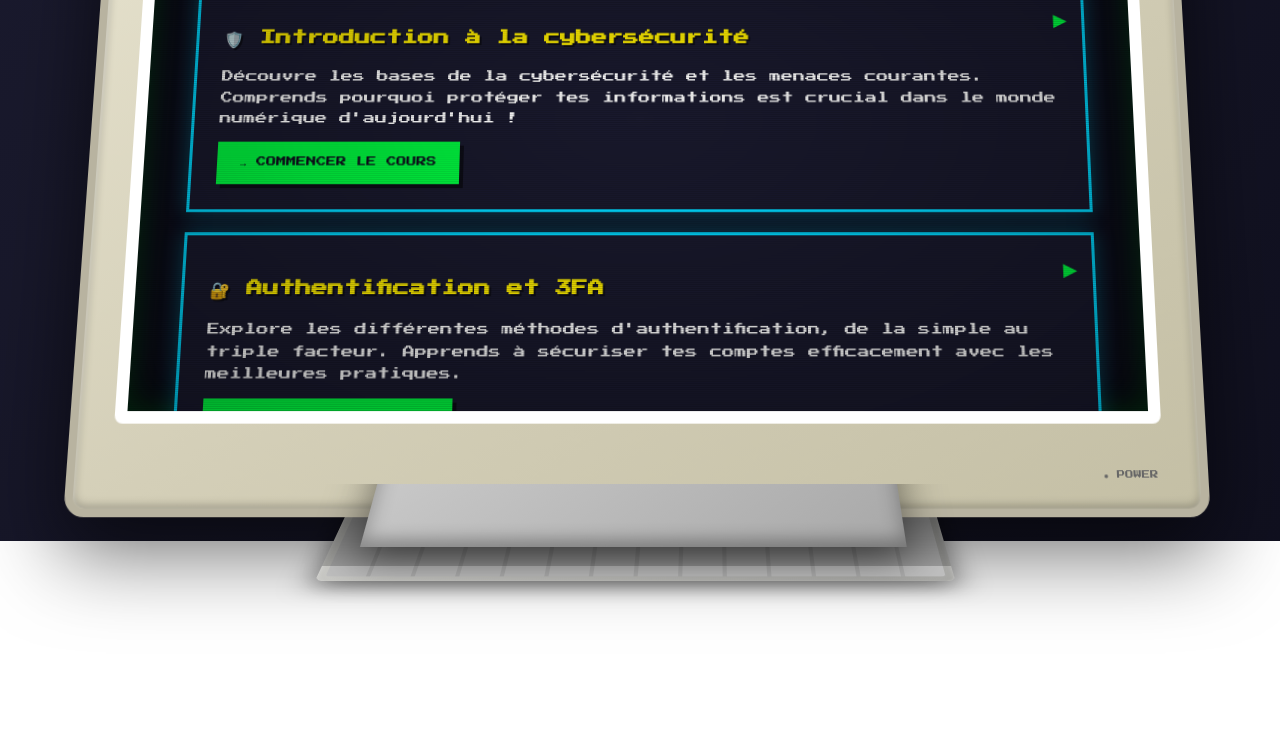
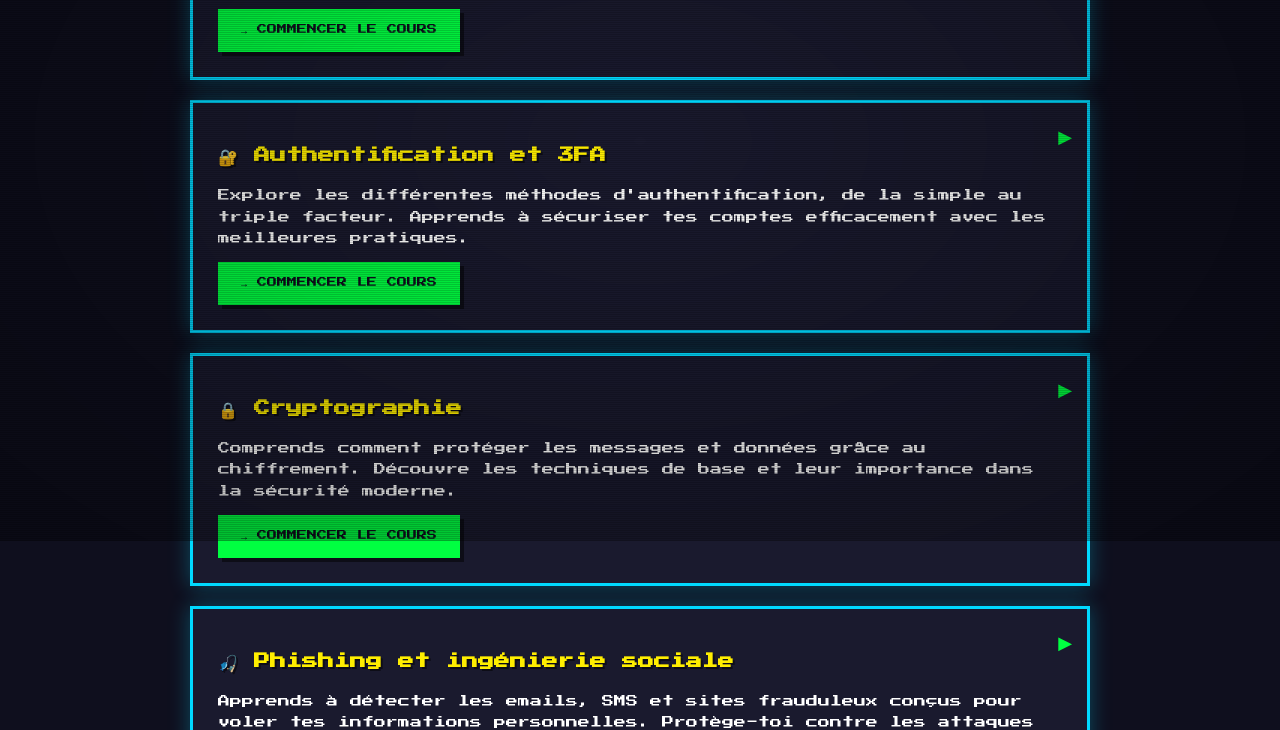
Before and after one commit to Bichoumed/Gros-pixel, a plain HTML site: page index.html in a window 1280 px wide. Shown: the part 259-989 px from the top of the page. Before the commit the page ends 800 px from the top, so only its background shows below. Drawn offline with Linux system fonts and the light colour scheme.

Commit message:
changement

```diff
--- a/index.html
+++ b/index.html
@@ -7,15 +7,6 @@
   <link rel="stylesheet" href="styles.css" />
 </head>
 <body>
-  <!-- 3D Computer Container -->
-  <div class="computer-3d">
-    <!-- Computer Base -->
-    <div class="computer-base"></div>
-
-    <!-- Computer Screen -->
-    <div class="computer-screen">
-      <div class="screen-frame">
-        <div class="screen-content">
   <!-- Floating pixels decoration -->
   <div class="pixel-float" style="left: 10%; animation-delay: 0s;"></div>
   <div class="pixel-float" style="left: 30%; animation-delay: 1s; background: var(--retro-blue);"></div>
@@ -23,7 +14,6 @@
   <div class="pixel-float" style="left: 70%; animation-delay: 1.5s; background: var(--retro-secondary);"></div>
   <div class="pixel-float" style="left: 90%; animation-delay: 0.5s;"></div>
 
-          <!-- Header -->
   <header class="site-header">
     <div class="logo">3FA ARCADE</div>
     <nav class="main-nav">
@@ -37,9 +27,7 @@
     </nav>
   </header>
 
-          <!-- Main Content -->
   <main id="main-content">
-            <!-- Home View -->
     <div id="home-view">
       <!-- SECTION 1 : Introduction -->
       <section id="intro" class="card">
@@ -77,7 +65,6 @@
       </section>
     </div>
 
-            <!-- Chapter View (dynamically populated) -->
     <div id="chapter-view" class="hidden"></div>
   </main>
 
@@ -103,17 +90,9 @@
     </div>
   </div>
 
-          <!-- Footer -->
   <footer class="site-footer">
     <small>© 2025 3FA SECURITY TRAINER — RETRO EDITION — PRESS START</small>
   </footer>
-        </div>
-      </div>
-    </div>
-
-    <!-- Computer Keyboard -->
-    <div class="computer-keyboard"></div>
-  </div>
 
   <script src="script.js"></script>
 </body>
--- a/script.js
+++ b/script.js
@@ -517,19 +517,19 @@ function showRetroGameScreen(isVictory) {
                       position: absolute; left: 26px; border: 2px solid #666;"></div>
           <div id="flag" style="position: absolute; top: 0; left: 34px;
                                animation: flagRise 2s ease-out forwards;">
-            <div style="width: 40px; height: 30px; background: #00ff41;
+            <div style="width: 40px; height: 30px; background: var(--retro-accent);
                         border: 3px solid #00cc33; position: relative;">
               <div style="position: absolute; top: 5px; left: 5px; right: 5px; bottom: 5px;
                           border: 2px solid #00ff44;"></div>
             </div>
           </div>
         </div>
-        <div style="font-family: 'Press Start 2P', monospace; color: #00ff41;
-                    font-size: 28px; text-shadow: 4px 4px 0 #000, 6px 6px 0 #ff006e;
+        <div style="font-family: 'Press Start 2P', monospace; color: var(--retro-accent);
+                    font-size: 28px; text-shadow: 4px 4px 0 #000, 6px 6px 0 var(--retro-secondary);
                     margin-bottom: 20px; animation: textBlink 0.5s infinite;">
           BRAVO!
         </div>
-        <div style="font-family: 'Press Start 2P', monospace; color: #ffee00;
+        <div style="font-family: 'Press Start 2P', monospace; color: var(--retro-yellow);
                     font-size: 14px; margin-top: 20px; line-height: 2;">
           MISSION ACCOMPLIE!<br>
           SECURITE: 100%
@@ -544,15 +544,15 @@ function showRetroGameScreen(isVictory) {
           💀
         </div>
         <div style="position: relative; margin-bottom: 30px;">
-          <div style="font-family: 'Press Start 2P', monospace; color: #ff006e;
+          <div style="font-family: 'Press Start 2P', monospace; color: var(--retro-secondary);
                       font-size: 36px; text-shadow: 4px 4px 0 #000, 6px 6px 0 #660000;
                       animation: glitchText 0.3s infinite;">
             GAME OVER
           </div>
-          <div style="width: 300px; height: 4px; background: #ff006e;
+          <div style="width: 300px; height: 4px; background: var(--retro-secondary);
                       margin: 20px auto; animation: lineExpand 1s ease-out;"></div>
         </div>
-        <div style="font-family: 'Press Start 2P', monospace; color: #a0a0a0;
+        <div style="font-family: 'Press Start 2P', monospace; color: var(--muted);
                     font-size: 12px; margin-top: 20px; line-height: 2;">
           ESSAYEZ ENCORE<br>
           CONTINUE?
@@ -570,9 +570,7 @@ function showRetroGameScreen(isVictory) {
   }, 4000);
 }
 
-// ==========================
-// ANIMATIONS CSS POUR L'ÉCRAN DE JEU
-// ==========================
+// Animations CSS
 const style = document.createElement('style');
 style.textContent = `
   @keyframes fadeInScreen {
--- a/styles.css
+++ b/styles.css
@@ -23,130 +23,18 @@ html {
 body {
   margin: 0;
   font-family: 'Press Start 2P', monospace;
-  background: linear-gradient(135deg, #1a1a2e 0%, #0f0f1e 100%);
+  background: var(--retro-bg);
   color: var(--text);
   line-height: 1.8;
   font-size: 12px;
   overflow-x: hidden;
   position: relative;
-  min-height: 100vh;
-  display: flex;
-  align-items: center;
-  justify-content: center;
-  padding: 20px;
 }
 
-/* ========================================
-   3D COMPUTER SETUP
-======================================== */
-
-.computer-3d {
-  position: relative;
-  width: 100%;
-  max-width: 1200px;
-  perspective: 1500px;
-  transform-style: preserve-3d;
-  animation: computerFloat 6s ease-in-out infinite;
-}
-
-@keyframes computerFloat {
-  0%, 100% { transform: translateY(0px) rotateY(-5deg); }
-  50% { transform: translateY(-10px) rotateY(5deg); }
-}
-
-/* Computer Base */
-.computer-base {
-  position: absolute;
-  bottom: -80px;
-  left: 50%;
-  transform: translateX(-50%) rotateX(60deg);
-  width: 500px;
-  height: 300px;
-  background: linear-gradient(135deg, #d4d4d4 0%, #a8a8a8 100%);
-  border-radius: 20px 20px 0 0;
-  box-shadow:
-    0 20px 40px rgba(0, 0, 0, 0.5),
-    inset 0 -10px 20px rgba(0, 0, 0, 0.3);
-  z-index: 1;
-}
-
-.computer-base::before {
-  content: "IBM";
-  position: absolute;
-  top: 20px;
-  right: 30px;
-  font-size: 16px;
-  color: #333;
-  font-weight: bold;
-}
-
-/* Computer Screen */
-.computer-screen {
-  position: relative;
-  width: 100%;
-  max-width: 1100px;
-  margin: 0 auto;
-  transform: rotateX(10deg) rotateY(0deg);
-  transform-style: preserve-3d;
-  z-index: 10;
-}
-
-/* Screen Frame (Beige 90s Computer) */
-.screen-frame {
-  background: linear-gradient(145deg, #e8e4d0 0%, #d4cfb8 50%, #c4bfa5 100%);
-  padding: 40px 35px 80px;
-  border-radius: 20px;
-  box-shadow:
-    0 30px 80px rgba(0, 0, 0, 0.6),
-    inset 0 2px 5px rgba(255, 255, 255, 0.5),
-    inset 0 -2px 10px rgba(0, 0, 0, 0.3);
-  position: relative;
-  border: 8px solid #b8b3a0;
-}
-
-.screen-frame::before {
+/* Scanlines effect */
+body::before {
   content: "";
-  position: absolute;
-  top: 15px;
-  left: 50%;
-  transform: translateX(-50%);
-  width: 120px;
-  height: 8px;
-  background: #8b8675;
-  border-radius: 4px;
-  box-shadow: inset 0 2px 4px rgba(0, 0, 0, 0.4);
-}
-
-.screen-frame::after {
-  content: "● POWER";
-  position: absolute;
-  bottom: 25px;
-  right: 40px;
-  font-size: 8px;
-  color: #666;
-  display: flex;
-  align-items: center;
-  gap: 5px;
-}
-
-/* Screen Content Area */
-.screen-content {
-  background: var(--retro-bg);
-  border: 12px solid #fff;
-  border-radius: 8px;
-  box-shadow:
-    inset 0 0 30px rgba(0, 255, 65, 0.2),
-    inset 0 0 60px rgba(0, 0, 0, 0.8);
-  position: relative;
-  overflow-y: auto;
-  max-height: 75vh;
-  min-height: 600px;
-}
-
-/* Scanlines effect - inside screen only */
-.screen-content::before {
-  content: "";
-  position: absolute;
+  position: fixed;
   top: 0;
   left: 0;
   width: 100%;
@@ -162,10 +50,10 @@ body {
   z-index: 1000;
 }
 
-/* CRT effect - inside screen only */
-.screen-content::after {
+/* CRT effect */
+body::after {
   content: "";
-  position: absolute;
+  position: fixed;
   top: 0;
   left: 0;
   width: 100%;
@@ -175,49 +63,9 @@ body {
   z-index: 999;
 }
 
-/* Computer Keyboard */
-.computer-keyboard {
-  position: absolute;
-  bottom: -120px;
-  left: 50%;
-  transform: translateX(-50%) rotateX(75deg);
-  width: 600px;
-  height: 200px;
-  background: linear-gradient(135deg, #d4d4d0 0%, #a8a8a5 100%);
-  border-radius: 8px;
-  box-shadow:
-    0 10px 30px rgba(0, 0, 0, 0.5),
-    inset 0 2px 5px rgba(255, 255, 255, 0.3);
-  z-index: 5;
-  display: grid;
-  grid-template-columns: repeat(15, 1fr);
-  gap: 4px;
-  padding: 15px;
-}
-
-.computer-keyboard::before {
-  content: "";
-  position: absolute;
-  top: 8px;
-  left: 8px;
-  right: 8px;
-  bottom: 8px;
-  background: repeating-linear-gradient(
-    90deg,
-    #c0c0c0 0px,
-    #c0c0c0 38px,
-    #b0b0b0 38px,
-    #b0b0b0 42px
-  );
-  border-radius: 4px;
-}
-
-/* ========================================
-   FLOATING PIXELS
-======================================== */
-
+/* Floating pixels animation */
 .pixel-float {
-  position: absolute;
+  position: fixed;
   width: 8px;
   height: 8px;
   background: var(--retro-accent);
@@ -230,10 +78,6 @@ body {
   0%, 100% { transform: translateY(0) rotate(0deg); opacity: 0.3; }
   50% { transform: translateY(-100px) rotate(180deg); opacity: 1; }
 }
-
-/* ========================================
-   HEADER
-======================================== */
 
 .site-header {
   display: flex;
@@ -289,10 +133,6 @@ body {
   50% { transform: translateY(-5px); }
 }
 
-/* ========================================
-   BUTTONS
-======================================== */
-
 .btn {
   background: var(--retro-accent);
   color: var(--retro-bg);
@@ -330,10 +170,6 @@ body {
   background: var(--retro-blue);
   border-color: var(--retro-blue);
 }
-
-/* ========================================
-   CARDS
-======================================== */
 
 .card {
   max-width: 900px;
@@ -390,10 +226,7 @@ section {
   scroll-margin-top: 90px;
 }
 
-/* ========================================
-   MODAL
-======================================== */
-
+/* Modal */
 .modal {
   position: fixed;
   inset: 0;
@@ -453,10 +286,6 @@ section {
   color: var(--retro-bg);
   transform: rotate(90deg);
 }
-
-/* ========================================
-   QUIZ STYLES
-======================================== */
 
 #quiz-title {
   font-size: 14px;
@@ -588,10 +417,7 @@ section {
   margin-top: 20px;
 }
 
-/* ========================================
-   CHAPTER CONTENT
-======================================== */
-
+/* Chapter Content Styles */
 .chapter-content {
   max-width: 900px;
   margin: 20px auto;
@@ -698,10 +524,6 @@ section {
   font-size: 10px;
 }
 
-/* ========================================
-   FOOTER
-======================================== */
-
 .site-footer {
   padding: 30px;
   text-align: center;
@@ -711,45 +533,14 @@ section {
   margin-top: 40px;
 }
 
-/* ========================================
-   RESPONSIVE
-======================================== */
-
+/* Responsive */
 @media (max-width: 768px) {
   body {
     font-size: 10px;
-    padding: 10px;
-  }
-
-  .computer-3d {
-    max-width: 100%;
-  }
-
-  .computer-screen {
-    transform: rotateX(5deg);
-  }
-
-  .screen-frame {
-    padding: 20px 15px 40px;
-  }
-
-  .screen-content {
-    max-height: 60vh;
-    min-height: 400px;
-  }
-
-  .computer-base,
-  .computer-keyboard {
-    display: none;
   }
 
   .logo {
     font-size: 12px;
-  }
-
-  .main-nav {
-    flex-direction: column;
-    gap: 8px;
   }
 
   .main-nav a {
@@ -768,9 +559,4 @@ section {
   .chapter-header h1 {
     font-size: 16px;
   }
-
-  .modal-content {
-    max-width: 95%;
-    padding: 15px;
-  }
 }
```
Lines whose indentation alone changed are shown as unchanged.
